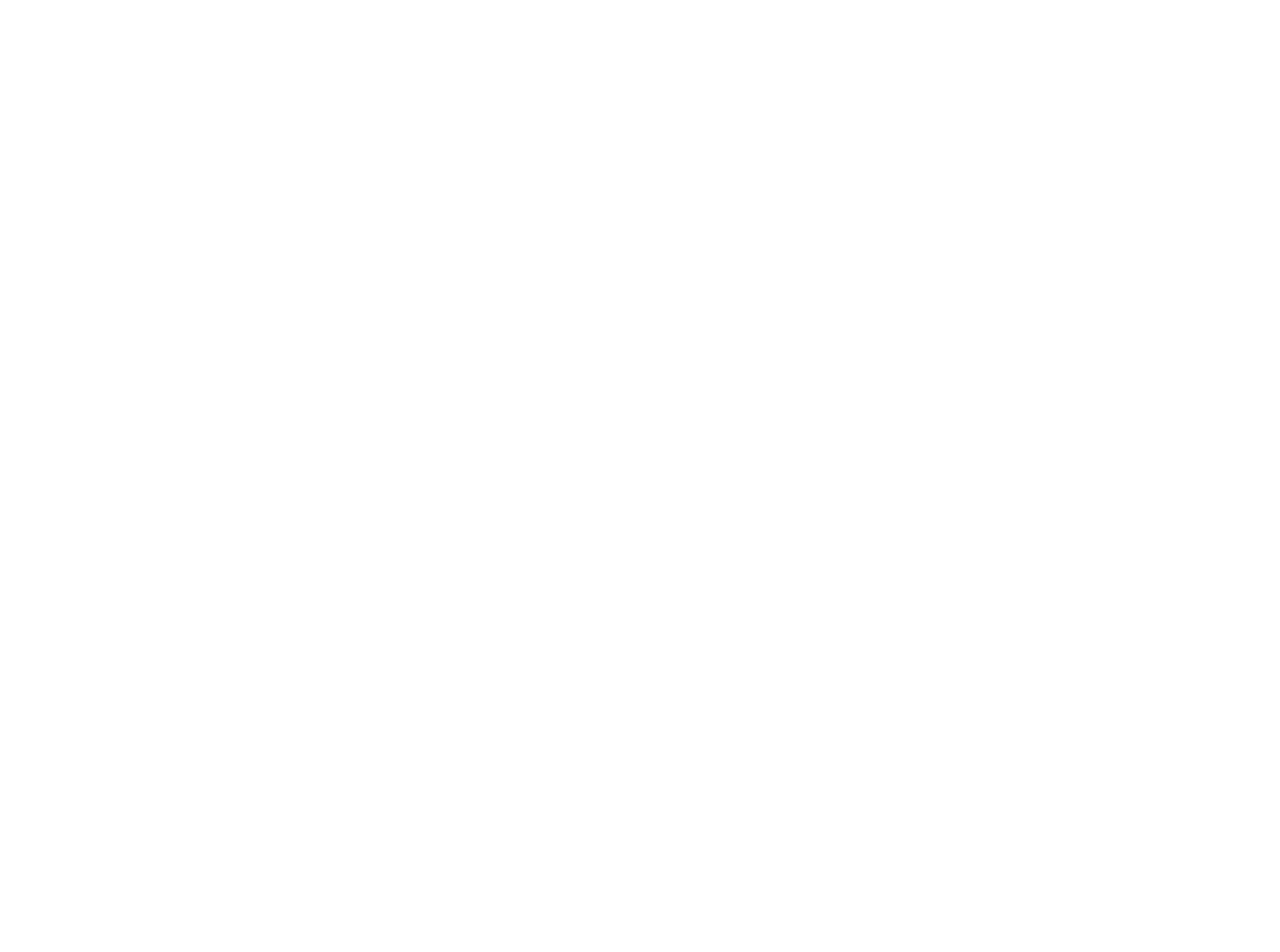
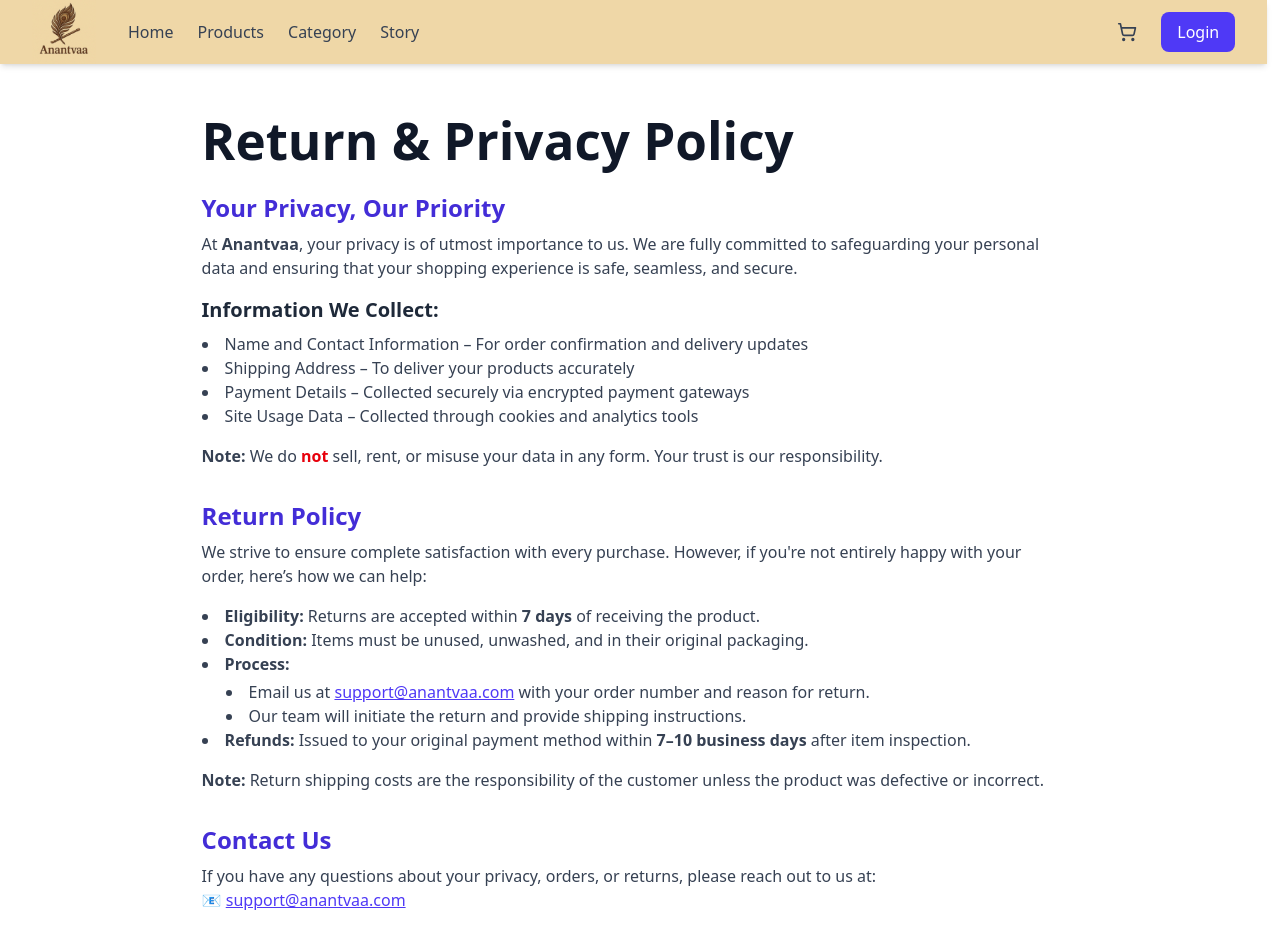
Before and after one commit to Abhi04Soni/EcomAnantvaa, a React (Vite) app: page /refund-policy in a window 1280 px wide. Before the commit this address had no page. Shown: the top 952 px of the page. Before the commit the page ends 800 px from the top, so only its background shows below. Built offline with nearby package versions, Linux system fonts and the light colour scheme.

Commit message:
Added customization onto the login and signup page and added refund policy

```diff
--- a/src/App.jsx
+++ b/src/App.jsx
@@ -1,25 +1,60 @@
-import React from 'react'
+import React, { useState, useEffect} from 'react'
 import Signup from '../src/pages/Signup'
 import LoginPage from '../src/pages/Login'
 import LandingPage from './pages/LandingPage'
 import Story from './pages/Story'
 import Cart from './pages/Cart'
-import { BrowserRouter, Route , Router, Routes } from 'react-router-dom'
+import { Navigate , BrowserRouter, Route , Router, Routes } from 'react-router-dom'
 import Products from './pages/Products'
 import ViewProduct from './pages/ViewProduct'
+import RefundPolicy from './pages/RefundPolicy'
+import { supabase } from './utils/SupabaseClient'
 
+
+
+function ProtectedRoute({ children }) {
+  const [loading, setLoading] = useState(true)
+  const [authenticated, setAuthenticated] = useState(false)
+
+  useEffect(() => {
+    const checkUser = async () => {
+      const {
+        data: { session },
+      } = await supabase.auth.getSession()
+      if (session?.user) {
+        setAuthenticated(true)
+      } else {
+        setAuthenticated(false)
+      }
+      setLoading(false)
+    }
+
+    checkUser()
+  }, [])
+
+  if (loading) return <div className='text-center py-20'>Loading...</div>
+
+  return authenticated ? children : <Navigate to="/login" replace />
+}
 function App() {
   return (
     <div className='w-[99vw]'>
       <BrowserRouter>
         <Routes>
-            <Route path="/" element={<LandingPage/>}/>
+            <Route path="/"  element={
+              <ProtectedRoute>
+                <LandingPage />
+              </ProtectedRoute>
+            }/>
             <Route path="/login" element={<LoginPage/>}/>
           <Route path="/signup" element={<Signup />} />
           <Route path="/story" element={<Story />} />
-          <Route path="/cart" element={<Cart />} />
+          <Route path="/cart" element={  <ProtectedRoute>
+                <Cart />
+              </ProtectedRoute>} />
           <Route path="/products" element={<Products />} />
-          <Route path="/view-product" element={<ViewProduct/>}/>
+          <Route path="/view-product" element={<ViewProduct />} />
+          <Route path="/refund-policy" element={<RefundPolicy/>}/>
         </Routes>
       </BrowserRouter>
     </div>
--- a/src/components/Footer.jsx
+++ b/src/components/Footer.jsx
@@ -1,8 +1,10 @@
-import { Instagram , MessageCircleHeart  } from "lucide-react";
+import { Instagram, MessageCircleHeart } from "lucide-react";
+import { Link } from "react-router-dom";
+import background from '../assets/background.jpg'
 
 const Footer = () => {
   return (
-    <footer className="bg-[#FBEEDC] text-[#6B3E26] text-sm w-full border-t border-[#D9BFA6] mt-auto">
+    <footer className=" text-sm w-full border-t mt-auto " style={{ backgroundImage: `url(${background})` }}>
       <div className="max-w-7xl mx-auto px-6 py-6 flex flex-col md:flex-row justify-between items-center gap-4">
 
         {/* Social Icons */}
@@ -17,7 +19,7 @@ const Footer = () => {
 
         <div className="text-center md:text-right space-y-1 md:space-y-0 md:space-x-4">
           <p>© 2025, Anantvaa </p>
-          <a href="#" className="hover:underline">Refund policy</a>
+          <Link to="/refund-policy" className="hover:underline">Refund policy</Link>
           <span className="hidden md:inline">·</span>
           <a href="#" className="hover:underline">Terms of service</a>
           <span className="hidden md:inline">·</span>
--- a/src/index.css
+++ b/src/index.css
@@ -1,4 +1,12 @@
 @import "tailwindcss";
+@import url('https://fonts.googleapis.com/css2?family=Poetsen+One&display=swap');
+
+
+.poetsen-one-regular {
+  font-family: 'Poetsen One', sans-serif;
+  font-weight: 400;
+  font-style: normal;
+}
 
 
 :root {
--- /dev/null
+++ b/src/pages/RefundPolicy.jsx
@@ -0,0 +1,67 @@
+import React from 'react'
+import Navbar from '../components/Navbar'
+import Footer from '../components/Footer'
+
+
+export default function RefundPolicy() {
+    return (
+        <>
+        <Navbar />
+        <div className="max-w-4xl mx-auto px-4 py-12">
+          <h1 className="text-4xl font-bold mb-6 text-gray-900">
+            Return & Privacy Policy
+          </h1>
+
+          <section className="mb-8">
+            <h2 className="text-2xl font-semibold text-indigo-700 mb-2">
+              Your Privacy, Our Priority
+            </h2>
+            <p className="text-gray-700 mb-4">
+              At <strong>Anantvaa</strong>, your privacy is of utmost importance to us. We are fully committed to safeguarding your personal data and ensuring that your shopping experience is safe, seamless, and secure.
+            </p>
+            <h3 className="text-xl font-semibold text-gray-800 mb-2">Information We Collect:</h3>
+            <ul className="list-disc list-inside text-gray-700 mb-4">
+              <li>Name and Contact Information – For order confirmation and delivery updates</li>
+              <li>Shipping Address – To deliver your products accurately</li>
+              <li>Payment Details – Collected securely via encrypted payment gateways</li>
+              <li>Site Usage Data – Collected through cookies and analytics tools</li>
+            </ul>
+            <p className="text-gray-700">
+              <strong>Note:</strong> We do <span className="text-red-600 font-semibold">not</span> sell, rent, or misuse your data in any form. Your trust is our responsibility.
+            </p>
+          </section>
+
+          <section className="mb-8">
+            <h2 className="text-2xl font-semibold text-indigo-700 mb-2">Return Policy</h2>
+            <p className="text-gray-700 mb-4">
+              We strive to ensure complete satisfaction with every purchase. However, if you're not entirely happy with your order, here’s how we can help:
+            </p>
+            <ul className="list-disc list-inside text-gray-700 mb-4">
+              <li><strong>Eligibility:</strong> Returns are accepted within <strong>7 days</strong> of receiving the product.</li>
+              <li><strong>Condition:</strong> Items must be unused, unwashed, and in their original packaging.</li>
+              <li>
+                <strong>Process:</strong>
+                <ul className="list-disc list-inside ml-6 mt-1">
+                  <li>Email us at <a href="mailto:support@anantvaa.com" className="text-indigo-600 underline">support@anantvaa.com</a> with your order number and reason for return.</li>
+                  <li>Our team will initiate the return and provide shipping instructions.</li>
+                </ul>
+              </li>
+              <li><strong>Refunds:</strong> Issued to your original payment method within <strong>7–10 business days</strong> after item inspection.</li>
+            </ul>
+            <p className="text-gray-700">
+              <strong>Note:</strong> Return shipping costs are the responsibility of the customer unless the product was defective or incorrect.
+            </p>
+          </section>
+
+          <section>
+            <h2 className="text-2xl font-semibold text-indigo-700 mb-2">Contact Us</h2>
+            <p className="text-gray-700">
+              If you have any questions about your privacy, orders, or returns, please reach out to us at: <br />
+              📧 <a href="mailto:support@anantvaa.com" className="text-indigo-600 underline">support@anantvaa.com</a>
+            </p>
+          </section>
+        </div>
+        <Footer />
+      </>
+  )
+}
--- a/src/pages/Story.jsx
+++ b/src/pages/Story.jsx
@@ -9,17 +9,30 @@ export default function Story () {
       <Navbar />
       <img src={image1} className='w-full h-full' alt='' />
       <div>
-        {' '}
         <div className='min-h-screen flex flex-col items-center justify-center bg-gray-50 px-4 py-12'>
           <div className='max-w-3xl text-center'>
-            <h1 className='text-4xl font-bold mb-6 text-gray-900'>My Story</h1>
-            <p className='text-lg text-gray-700 mb-8'>
-              Welcome to our journey! Our store began with a simple idea: to
-              bring unique, handcrafted products to people who appreciate
-              quality and authenticity. From humble beginnings in a small
-              workshop to a growing community of loyal customers, every item we
-              offer tells a story of passion, creativity, and dedication. Thank
-              you for being a part of our story.
+            <h1 className='text-4xl font-bold mb-6 text-gray-900'>
+              Anantvaa — The Eternal Grace of Rajasthan
+            </h1>
+            <p className='text-lg text-gray-700 mb- 8 font-black'>
+              Welcome to Anantvaa — a celebration of timeless Rajasthani
+              tradition and elegance.
+            </p>
+            <br></br>
+            <p className='text-black'>
+              The name Anantvaa (अनंतवा) is inspired by the Sanskrit word
+              “Anant”, meaning eternal or infinite. The poetic suffix “vaa” adds
+              a graceful, feminine flow. Although written as Anantvaa, it is
+              pronounced "Anantv" (अनन्तव) — reflecting the soul of strength,
+              heritage, and boundless beauty.
+            </p>
+            <br></br>
+            <p className='text-black'>
+              At Anantvaa, we bring you handcrafted pieces that carry the
+              essence of desert royalty, vibrant prints, and modern-day comfort.
+              Our artisans pour their skill and stories into every thread. This
+              isn’t just clothing — it’s a statement of culture, confidence, and
+              class. you for being a part of our story.
             </p>
             <button
               className='mt-4 px-6 py-3 text-lg'
@@ -27,6 +40,8 @@ export default function Story () {
             >
               Shop Now
             </button>
+            <br />
+            <br />
           </div>
         </div>
       </div>
--- a/tailwind.config.js
+++ b/tailwind.config.js
@@ -9,6 +9,9 @@ export default {
       colors: {
         'custom-beige': '#EFD7A7',
       },
+      fontFamily: {
+        poetsen: ['"Poetsen One"', 'sans-serif'],
+      },
     },
   },
   plugins: []
```
Also changed, not shown: src/pages/Login.jsx (+44 -36 lines), src/pages/Signup.jsx (+9 -8 lines), src/assets/background.jpg (added).
